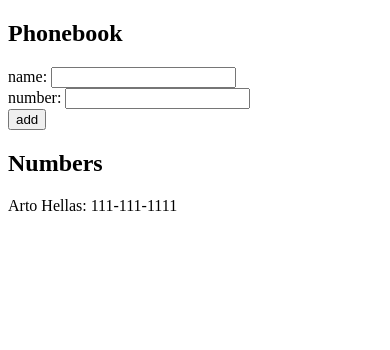
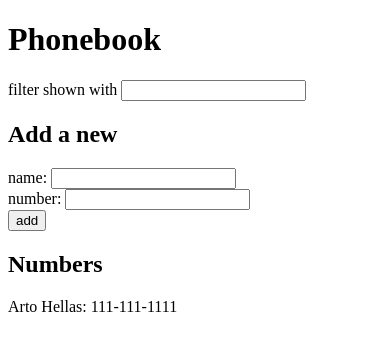
Before and after one commit to kristinamacekovic/fullstackopen-2022, a React (Create React App) app in the folder part2/phonebook/: page / in a window 390 px wide. Shown: the top 350 px of the page. Built offline with nearby package versions, Linux system fonts and the light colour scheme.

Commit message:
2.9*: The Phonebook Step4

```diff
--- a/part2/phonebook/src/App.js
+++ b/part2/phonebook/src/App.js
@@ -6,6 +6,7 @@ const App = () => {
   ]);
   const [newName, setNewName] = useState('');
   const [newNumber, setNewNumber] = useState('');
+  const [searchField, setSearchField] = useState('');
 
   const checkForDuplicateNames = () => {
     return (persons.filter(person => person.name === newName).length > 0);
@@ -35,9 +36,19 @@ const App = () => {
     setNewNumber(event.target.value);
   }
 
+  const handleSearch = event => {
+    setSearchField(event.target.value);
+  }
+
   return (
     <div>
-      <h2>Phonebook</h2>
+      <h1>Phonebook</h1>
+      <form>
+        filter shown with <input value={searchField} onChange={handleSearch}/>
+      </form>
+      <h2>
+        Add a new
+      </h2>
       <form onSubmit={addName}>
         <div>
           name: <input value={newName} onChange={handleNameChange}/>
@@ -50,7 +61,7 @@ const App = () => {
         </div>
       </form>
       <h2>Numbers</h2>
-      {persons.map(person => <p key={person.name}>{person.name}: {person.number}</p>)}
+      {persons.filter(person => person.name.toLowerCase().includes(searchField.toLocaleLowerCase())).map(person => <p key={person.name}>{person.name}: {person.number}</p>)}
     </div>
   )
 }
```
